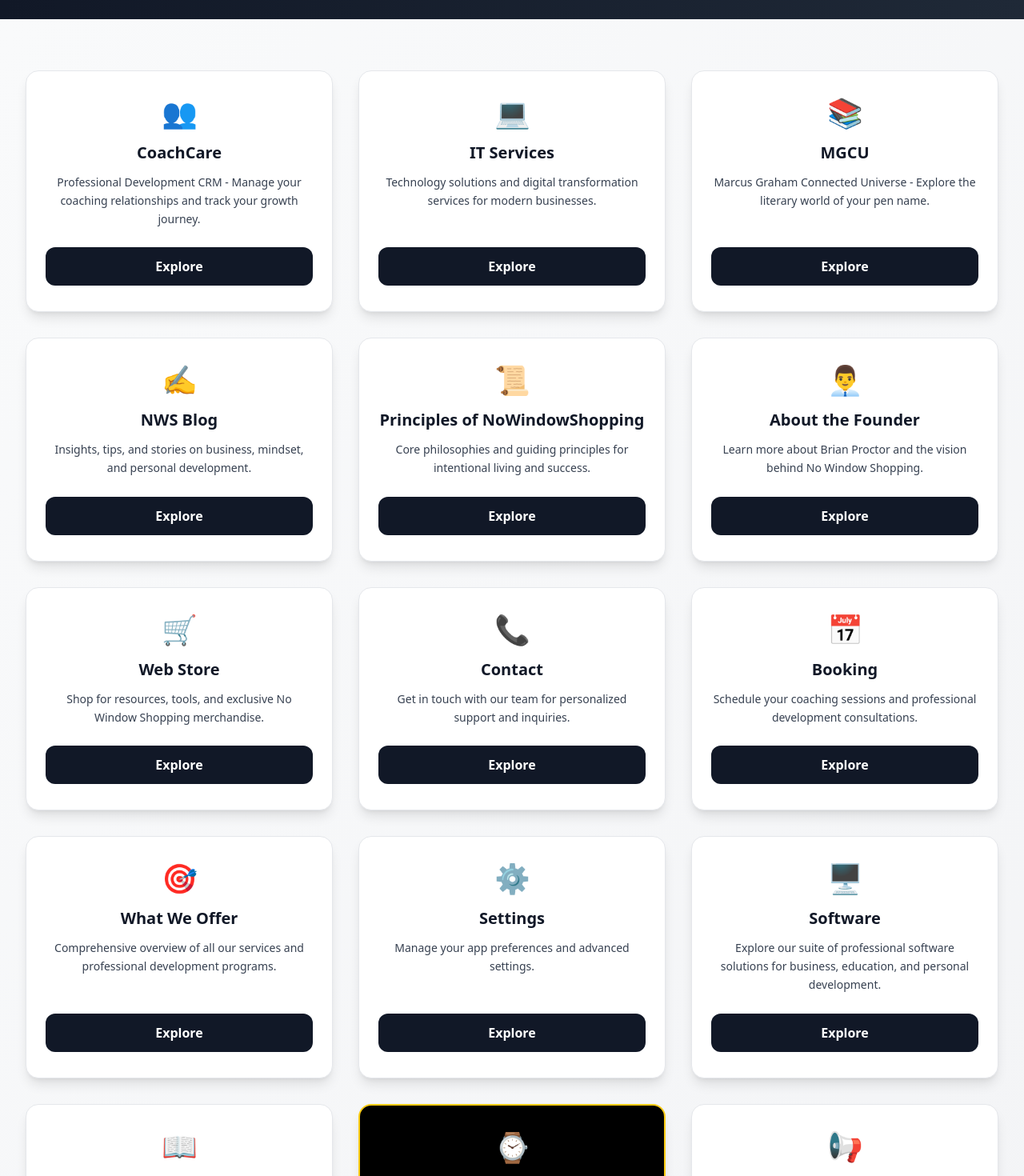
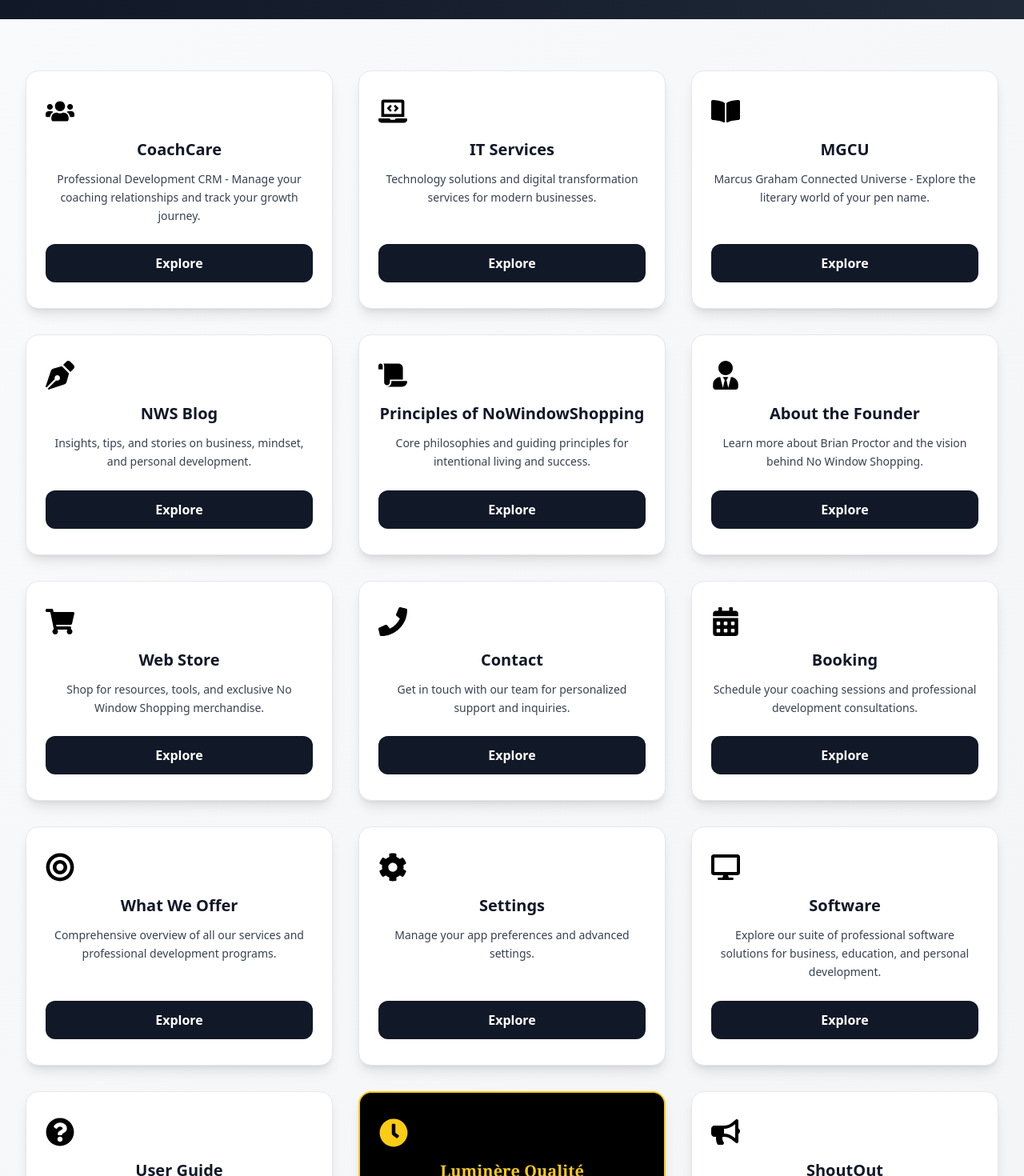
Before and after one commit to bccquedog/nowindowshopping, a React (Create React App) app: page / in a window 1280 px wide. Shown: the part 280-1750 px from the top of the page at 80% size. Built offline with nearby package versions, Linux system fonts and the light colour scheme.

Commit message:
Replace emoji icons with professional React Icons from react-icons library

```diff
--- a/package.json
+++ b/package.json
@@ -19,6 +19,7 @@
     "lucide-react": "^0.525.0",
     "react": "^19.1.0",
     "react-dom": "^19.1.0",
+    "react-icons": "^5.5.0",
     "react-router-dom": "^7.6.2",
     "react-scripts": "^5.0.1",
     "typescript": "^4.9.5",
--- a/src/App.tsx
+++ b/src/App.tsx
@@ -1,5 +1,23 @@
 import React from "react";
 import { BrowserRouter as Router, Routes, Route, Link } from "react-router-dom";
+import {
+  FaUsers,
+  FaLaptopCode,
+  FaBookOpen,
+  FaPenNib,
+  FaScroll,
+  FaUserTie,
+  FaShoppingCart,
+  FaPhone,
+  FaCalendarAlt,
+  FaBullseye,
+  FaCog,
+  FaDesktop,
+  FaQuestionCircle,
+  FaClock,
+  FaBullhorn,
+  FaStore
+} from 'react-icons/fa';
 import FeatureStatusScreen from './FeatureStatusScreen';
 import HealthcheckScreen from './HealthcheckScreen';
 import BlogPost1 from './BlogPost1';
@@ -88,105 +106,105 @@ const InteractiveHub = () => (
               title="CoachCare"
               description="Professional Development CRM - Manage your coaching relationships and track your growth journey."
               to="/coachcare"
-              icon="👥"
+              icon={<FaUsers className="text-4xl" />}
             />
             {/* IT Services Card */}
             <HubCard
               title="IT Services"
               description="Technology solutions and digital transformation services for modern businesses."
               to="/it-services"
-              icon="💻"
+              icon={<FaLaptopCode className="text-4xl" />}
             />
             {/* MGCU Card */}
             <HubCard
               title="MGCU"
               description="Marcus Graham Connected Universe - Explore the literary world of your pen name."
               to="/mgcu"
-              icon="📚"
+              icon={<FaBookOpen className="text-4xl" />}
             />
             {/* NWS Blog Card */}
             <HubCard
               title="NWS Blog"
               description="Insights, tips, and stories on business, mindset, and personal development."
               to="/blog-hub"
-              icon="✍️"
+              icon={<FaPenNib className="text-4xl" />}
             />
             {/* Principles of NoWindowShopping Card */}
             <HubCard
               title="Principles of NoWindowShopping"
               description="Core philosophies and guiding principles for intentional living and success."
               to="/principles"
-              icon="📜"
+              icon={<FaScroll className="text-4xl" />}
             />
             {/* About Card */}
             <HubCard
               title="About the Founder"
               description="Learn more about Brian Proctor and the vision behind No Window Shopping."
               to="/about"
-              icon="👨‍💼"
+              icon={<FaUserTie className="text-4xl" />}
             />
             {/* Web Store Card */}
             <HubCard
               title="Web Store"
               description="Shop for resources, tools, and exclusive No Window Shopping merchandise."
               to="/webstore"
-              icon="🛒"
+              icon={<FaShoppingCart className="text-4xl" />}
             />
             {/* Contact Card */}
             <HubCard
               title="Contact"
               description="Get in touch with our team for personalized support and inquiries."
               to="/contact"
-              icon="📞"
+              icon={<FaPhone className="text-4xl" />}
             />
             {/* Booking Card */}
             <HubCard
               title="Booking"
               description="Schedule your coaching sessions and professional development consultations."
               to="/booking"
-              icon="📅"
+              icon={<FaCalendarAlt className="text-4xl" />}
             />
             {/* What We Offer Card */}
             <HubCard
               title="What We Offer"
               description="Comprehensive overview of all our services and professional development programs."
               to="/services"
-              icon="🎯"
+              icon={<FaBullseye className="text-4xl" />}
             />
             {/* Settings Card */}
             <HubCard
               title="Settings"
               description="Manage your app preferences and advanced settings."
               to="/settings"
-              icon="⚙️"
+              icon={<FaCog className="text-4xl" />}
             />
             {/* Software Card */}
             <HubCard
               title="Software"
               description="Explore our suite of professional software solutions for business, education, and personal development."
               to="/software"
-              icon="🖥️"
+              icon={<FaDesktop className="text-4xl" />}
             />
             {/* User Guide Card */}
             <HubCard
               title="User Guide"
               description="Interactive guide to master all features of the No Window Shopping platform."
               to="/guide"
-              icon="📖"
+              icon={<FaQuestionCircle className="text-4xl" />}
             />
             {/* Luminère Qualité Card */}
             <HubCard
               title="Luminère Qualité"
               description="Time Redefined."
               to="/lq"
-              icon="⌚"
+              icon={<FaClock className="text-4xl" />}
             />
             {/* ShoutOut Card */}
             <HubCard
               title="ShoutOut"
               description="Live venue messaging platform for real-time audience engagement and venue monetization."
               to="/shoutout"
-              icon="📢"
+              icon={<FaBullhorn className="text-4xl" />}
             />
           </div>
         </div>
@@ -196,7 +214,7 @@ const InteractiveHub = () => (
 );
 
 // Card component for the hub
-const HubCard = ({ title, description, to, icon }: { title: string; description: string; to: string; icon: string }) => {
+const HubCard = ({ title, description, to, icon }: { title: string; description: string; to: string; icon: React.ReactNode }) => {
   const isLQCard = title === "Luminère Qualité";
 
   return (
@@ -260,6 +278,7 @@ const WebStoreMaintenance = () => (
     </div>
 
     <div className="bg-white dark:bg-gray-800 rounded-2xl shadow-lg p-10 flex flex-col items-center">
+      <FaStore className="text-6xl mb-4 text-pink-600 dark:text-pink-400" />
       <h1 className="text-2xl font-bold mb-2 text-pink-600 dark:text-pink-400">Web Store Under Maintenance</h1>
       <p className="text-gray-700 dark:text-gray-300 text-lg">Our store is getting a glow-up! Please check back soon for new merch and digital goodies.</p>
     </div>
@@ -269,9 +288,9 @@ const WebStoreMaintenance = () => (
 const ContactPage = () => (
   <div className="min-h-screen flex flex-col items-center justify-center bg-gradient-to-br from-blue-50 to-pink-100">
     <div className="bg-white rounded-2xl shadow-lg p-10 flex flex-col items-center">
-      <span className="text-5xl mb-4">📞</span>
+      <FaPhone className="text-5xl mb-4 text-blue-600" />
       <h1 className="text-2xl font-bold mb-2 text-blue-600">Contact Us</h1>
-      <p className="text-gray-700 text-lg mb-4">We’d love to hear from you! Reach out via email or Instagram:</p>
+      <p className="text-gray-700 text-lg mb-4">We'd love to hear from you! Reach out via email or Instagram:</p>
       <div className="flex flex-col gap-2 text-lg">
         <span className="font-semibold text-pink-600">Email:</span>
         <a href="mailto:NoWindowShoppingOnline@gmail.com" className="text-blue-700 underline">NoWindowShoppingOnline@gmail.com</a>
```
Also changed, not shown: public/manifest.json, 1 other file (tests, documents, lock files or other folders).
